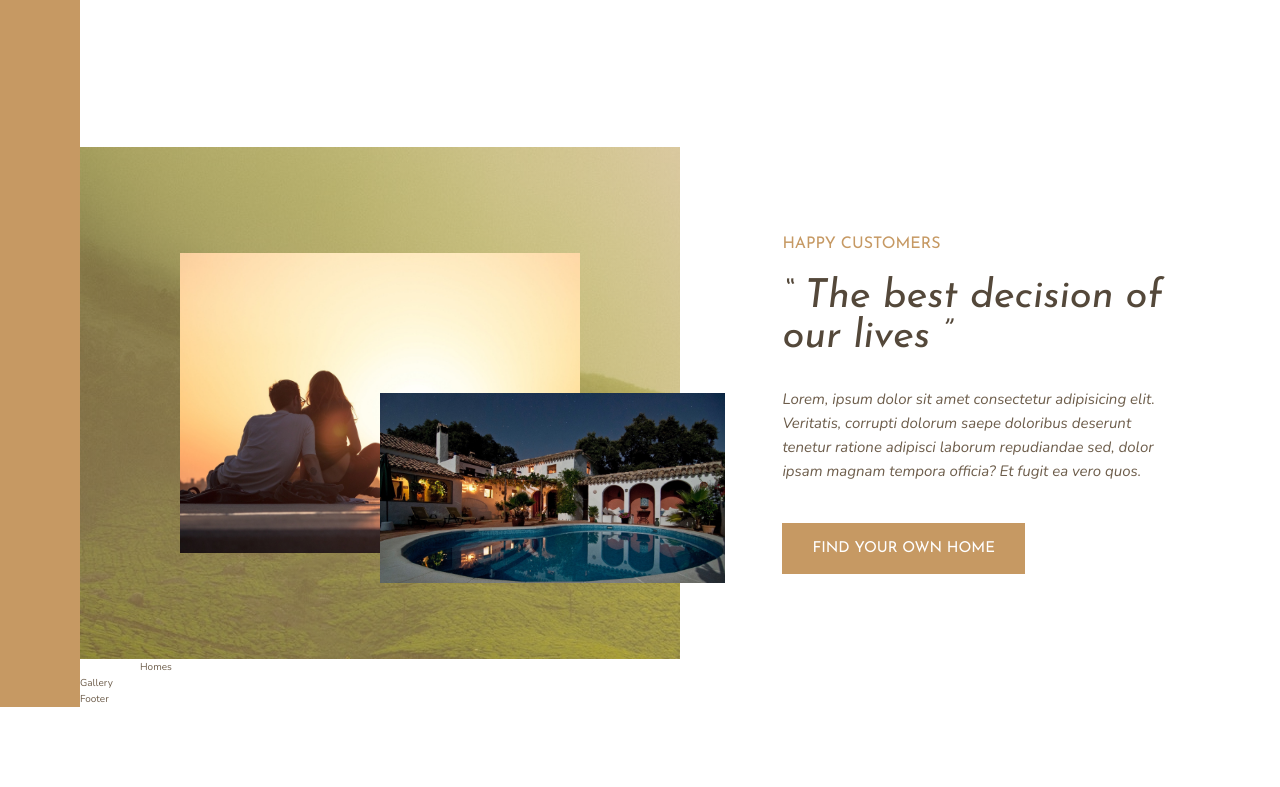
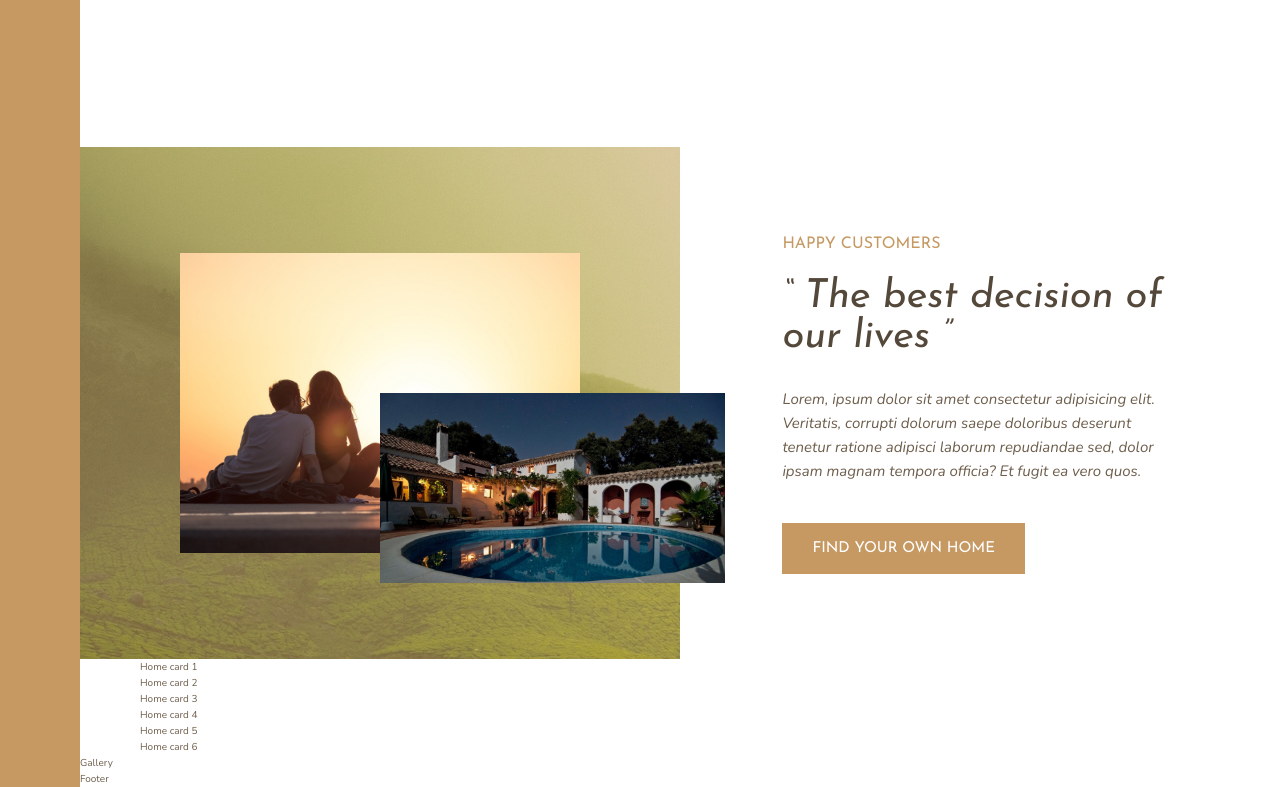
Before and after one commit to KrzysztofNyrek/nexter, a website: page index.html in a window 1280 px wide. Shown: the part 1542-2329 px from the top of the page. Before the commit the page ends 2249 px from the top, so only its background shows below. Drawn offline with nearby package versions, Linux system fonts and the light colour scheme; files that its build step writes are made by us from their sources.

Commit message:
Created 6 div elements in section homes

```diff
--- a/index.html
+++ b/index.html
@@ -71,7 +71,14 @@
             </p>
             <button class="btn">Find your own home</button>
         </div>
-        <section class="homes">Homes</section>
+        <section class="homes">
+            <div class="home">Home card 1</div>
+            <div class="home">Home card 2</div>
+            <div class="home">Home card 3</div>
+            <div class="home">Home card 4</div>
+            <div class="home">Home card 5</div>
+            <div class="home">Home card 6</div>
+        </section>
         <section class="gallery">Gallery</section>
         <footer class="footer">Footer</footer>
     </body>
```
